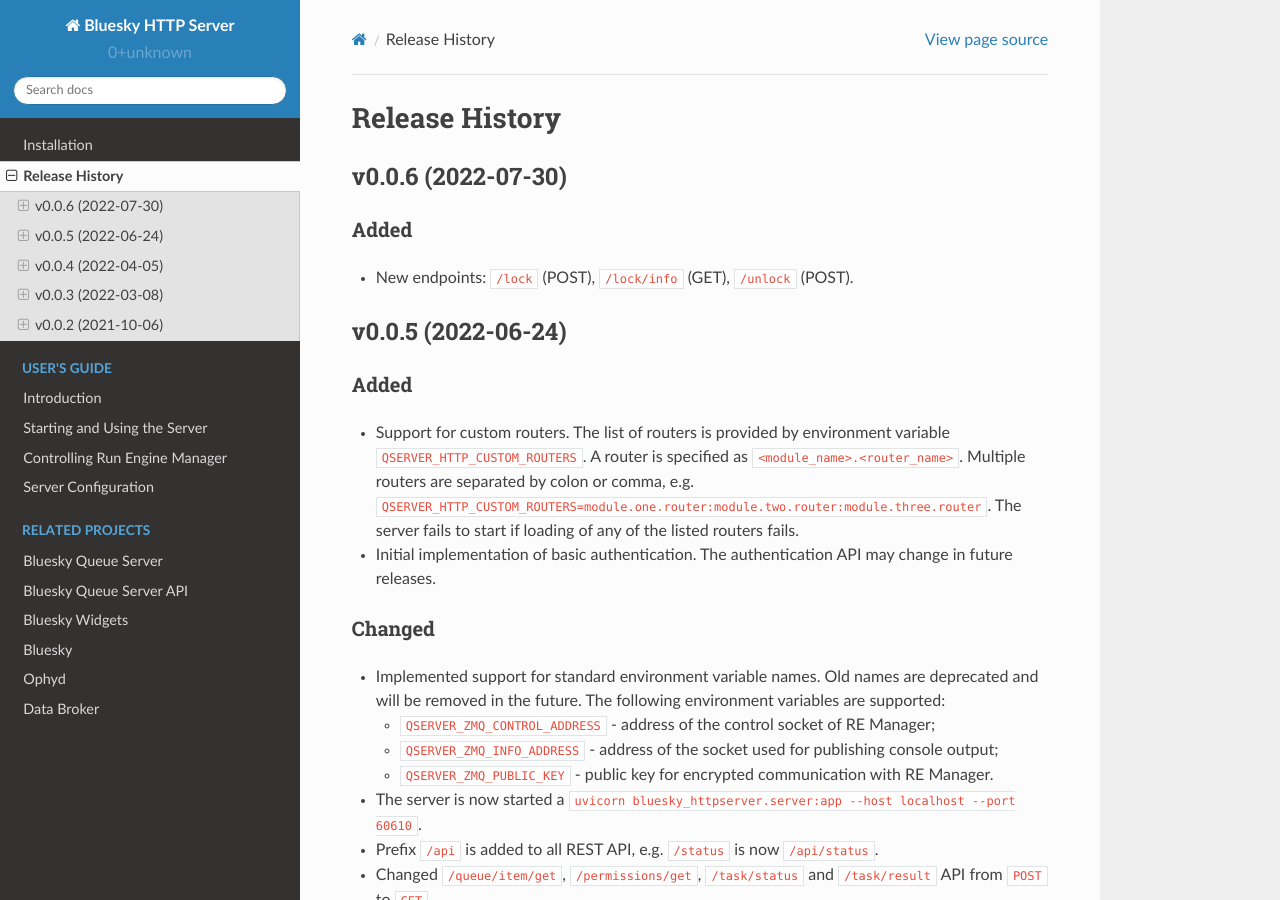
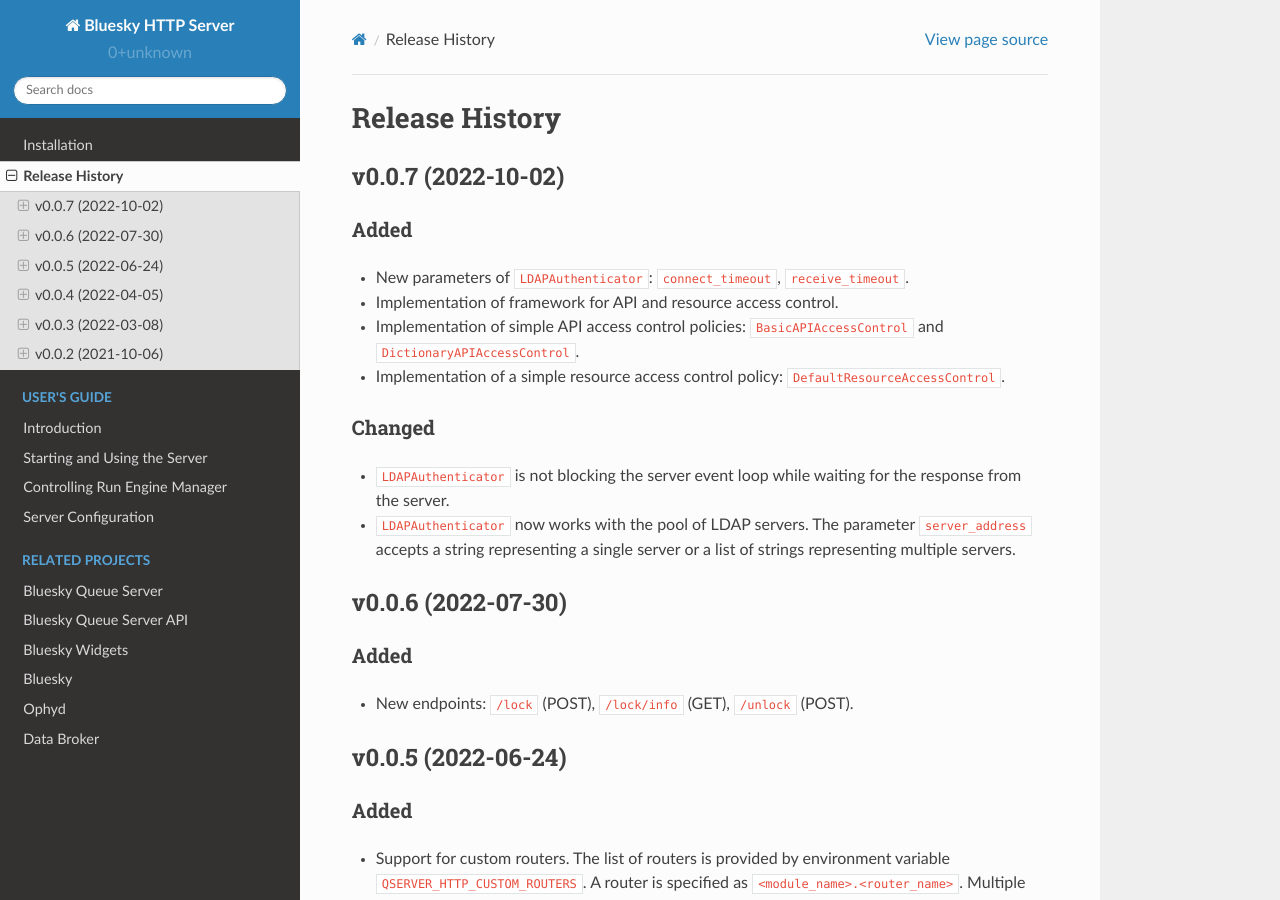
Before and after one commit to bluesky/bluesky-httpserver, a Sphinx documentation site: the page built from docs/source/release-history.rst, in a window 1280 px wide and 900 px high. Built offline with Sphinx 7.4.7 and the Read the Docs theme 2.0.0, drawn with Linux system fonts in a browser that asks for light colours.

Commit message:
DOC: release notes v0.0.7

```diff
--- a/docs/source/release-history.rst
+++ b/docs/source/release-history.rst
@@ -1,6 +1,29 @@
 ===============
 Release History
 ===============
+
+v0.0.7 (2022-10-02)
+===================
+
+Added
+-----
+
+- New parameters of ``LDAPAuthenticator``: ``connect_timeout``, ``receive_timeout``.
+
+- Implementation of framework for API and resource access control.
+
+- Implementation of simple API access control policies: ``BasicAPIAccessControl`` and ``DictionaryAPIAccessControl``.
+
+- Implementation of a simple resource access control policy: ``DefaultResourceAccessControl``.
+
+Changed
+-------
+
+- ``LDAPAuthenticator`` is not blocking the server event loop while waiting for the response from the server.
+
+- ``LDAPAuthenticator`` now works with the pool of LDAP servers. The parameter ``server_address`` accepts
+  a string representing a single server or a list of strings representing multiple servers.
+
 
 v0.0.6 (2022-07-30)
 ===================
```
